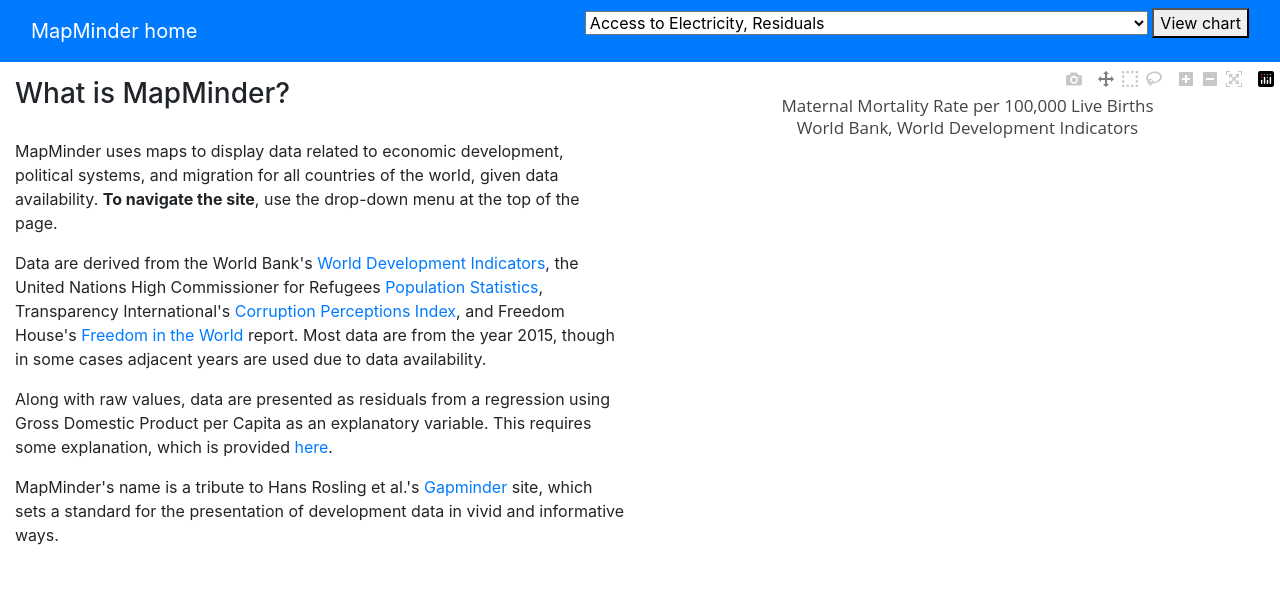
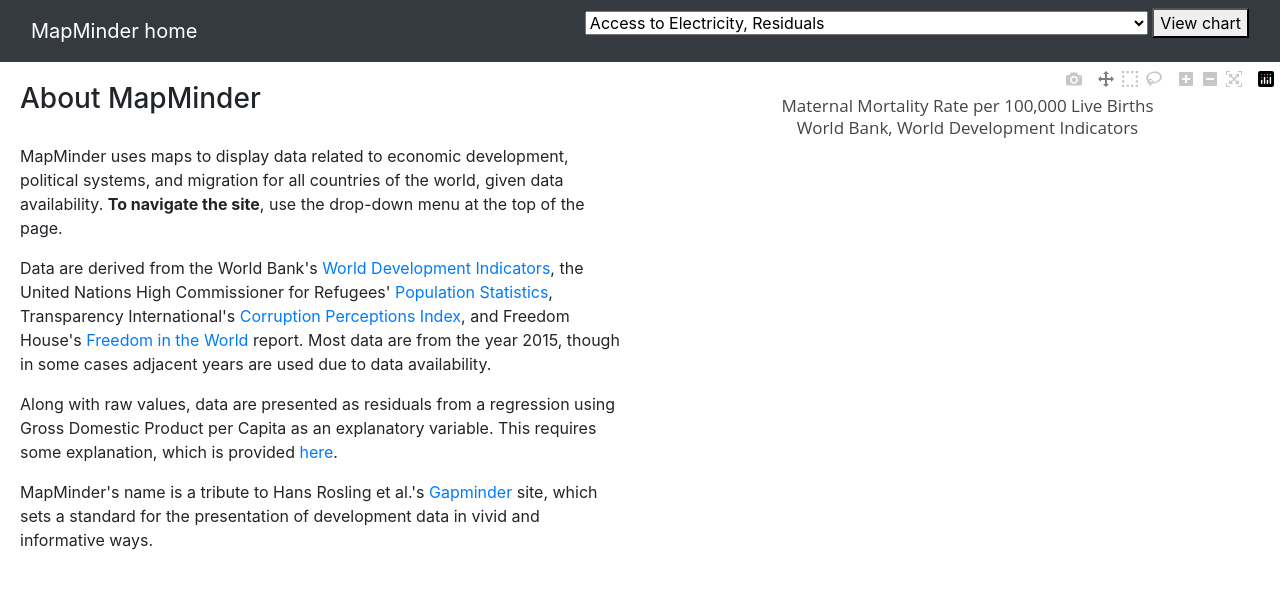
Before and after one commit to rsspdx/sandbox-mapmaker, a Django app: page / in a window 1280 px wide. Shown: the top 589 px of the page. Run offline with Django 3.2, Linux system fonts and the light colour scheme; data comes from the database, SQL or seed files in the repository; some libraries are stand-ins or nearby versions.

Commit message:
add 4 vars

```diff
--- a/mapminder/mapminder_app/templates/mapminder_app/index.html
+++ b/mapminder/mapminder_app/templates/mapminder_app/index.html
@@ -15,16 +15,16 @@
                 padding: 5px;
             }
             p {
-                padding-left: 15px;
+                padding-left: 20px;
             }
             h3 {
-                padding-left: 15px;
-                padding-top: 15px;
+                padding-left: 20px;
+                padding-top: 20px;
             }
         </style>
     </head>
     <body>
-        <nav class="navbar navbar-expand-sm bg-primary navbar-dark">
+        <nav class="navbar navbar-expand-sm bg-dark navbar-dark">
             <div class="container-fluid">
                 <div class="navbar-header">
                     <a class="navbar-brand" href="{% url 'mapminder_app:index' %}">MapMinder home</a>
@@ -51,7 +51,7 @@
 
         <div class="row">
             <div class="col-sm-6">
-                <h3>What is MapMinder?</h3>
+                <h3>About MapMinder</h3>
                 <p style="padding-top: 20px">
                     MapMinder uses maps to display data related to economic development, political systems, and migration
                 for all countries of the world, given data availability. <b>To navigate the site</b>, use the drop-down menu
@@ -59,7 +59,7 @@
                 </p>
                 <p>
                     Data are derived from the World Bank's <a href="http://datatopics.worldbank.org/world-development-indicators/">World Development Indicators</a>,
-                    the United Nations High Commissioner for Refugees <a href="http://popstats.unhcr.org/en/overview#_ga=2.192776874.1026089027.1551120636-518828484.1549532320">Population Statistics</a></a>,
+                    the United Nations High Commissioner for Refugees' <a href="http://popstats.unhcr.org/en/overview#_ga=2.192776874.1026089027.1551120636-518828484.1549532320">Population Statistics</a></a>,
                     Transparency International's <a href="https://www.transparency.org">Corruption Perceptions Index</a>,
                     and Freedom House's <a href="https://freedomhouse.org/report-types/freedom-world">Freedom in the World</a> report.
                     Most data are from the year 2015, though in some cases adjacent years are used due to data availability.
--- a/mapminder/mapminder_app/templates/mapminder_app/regression_explanation.html
+++ b/mapminder/mapminder_app/templates/mapminder_app/regression_explanation.html
@@ -29,7 +29,7 @@
         </style>
     </head>
     <body>
-        <nav class="navbar navbar-expand-sm bg-primary navbar-dark">
+        <nav class="navbar navbar-expand-sm bg-dark navbar-dark">
             <div class="container-fluid">
                 <div class="navbar-header">
                     <a class="navbar-brand" href="{% url 'mapminder_app:index' %}">MapMinder home</a>
```
